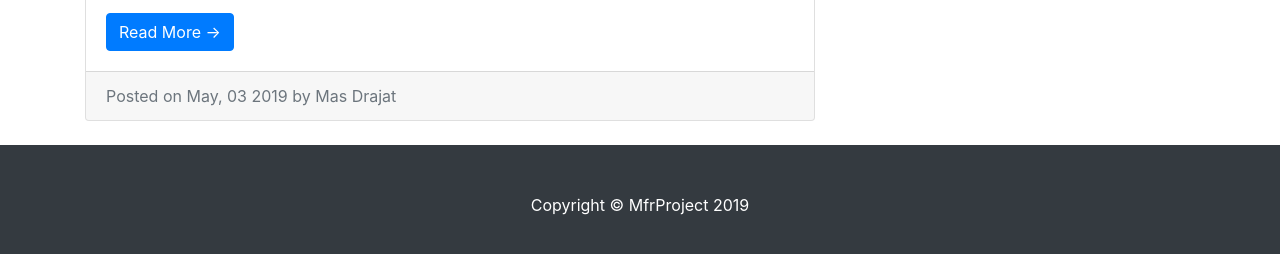
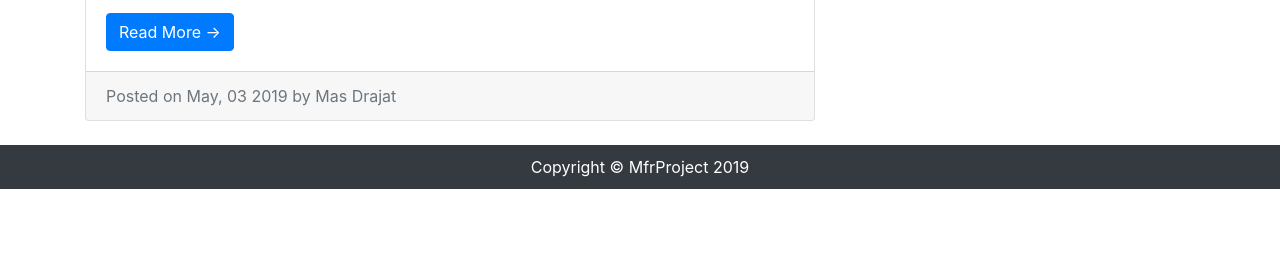
Before and after one commit to mfrproject/mfrproject.github.io, a plain HTML site: page index.html in a window 1280 px wide. Shown: the part 798-1052 px from the top of the page. After the commit the page ends 987 px from the top, so only its background shows below. Drawn offline with Linux system fonts and the light colour scheme.

Commit message:
Modify footer

```diff
--- a/index.html
+++ b/index.html
@@ -105,7 +105,7 @@
   <!-- /.container -->
 
   <!-- Footer -->
-  <footer class="py-5 bg-dark">
+  <footer class="py-5 bg-dark" style="padding: 10px !important;">
     <div class="container">
       <p class="m-0 text-center text-white">Copyright &copy; MfrProject 2019</p>
     </div>
```
